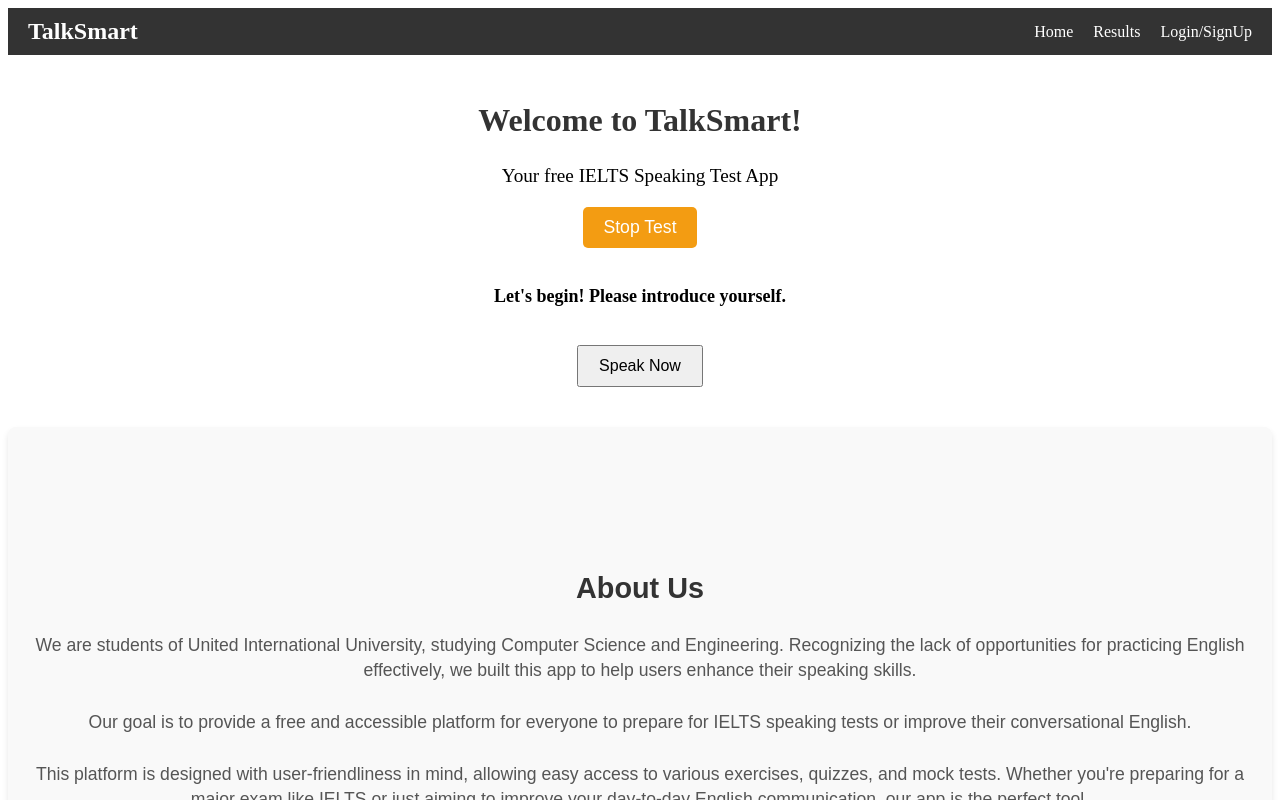
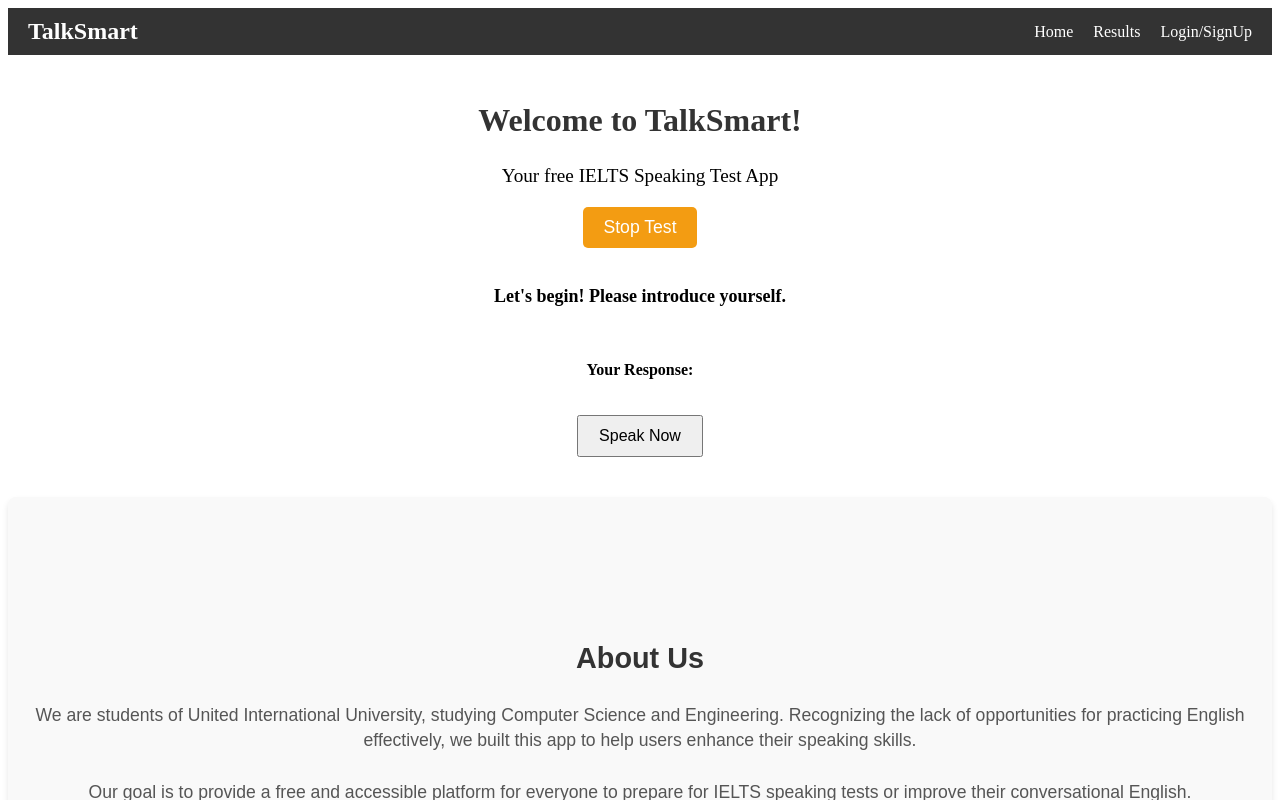
Before and after one commit to anikatabassum19/IELTS_Speaking_Test, a SvelteKit app: page / in a window 1280 px wide. Both pictures are taken after a click on the button "Start Test". Shown: the top 800 px of the page. Built offline with nearby package versions, Linux system fonts and the light colour scheme.

Commit message:
User Spoken Response Added

```diff
--- a/src/routes/AIModel/Fmodel.svelte
+++ b/src/routes/AIModel/Fmodel.svelte
@@ -76,6 +76,9 @@
     <div class="ai-message">
       <p>{aiMessage}</p>
     </div>
+    <div class="user-response">
+      <p><strong>Your Response:</strong> {userResponse}</p> <!-- Display user response -->
+    </div>
     <button on:click={startRecognition}>Speak Now</button> <!-- Added Speak Now button -->
   </div>
 {/if}
@@ -95,12 +98,13 @@
 
   .user-response {
     margin-bottom: 20px;
+    font-size: 16px;
   }
 
   .ai-model button {
     padding: 10px 20px;
     font-size: 16px;
     cursor: pointer;
-    margin-bottom:20px;
+    margin-bottom: 20px;
   }
 </style>
```
